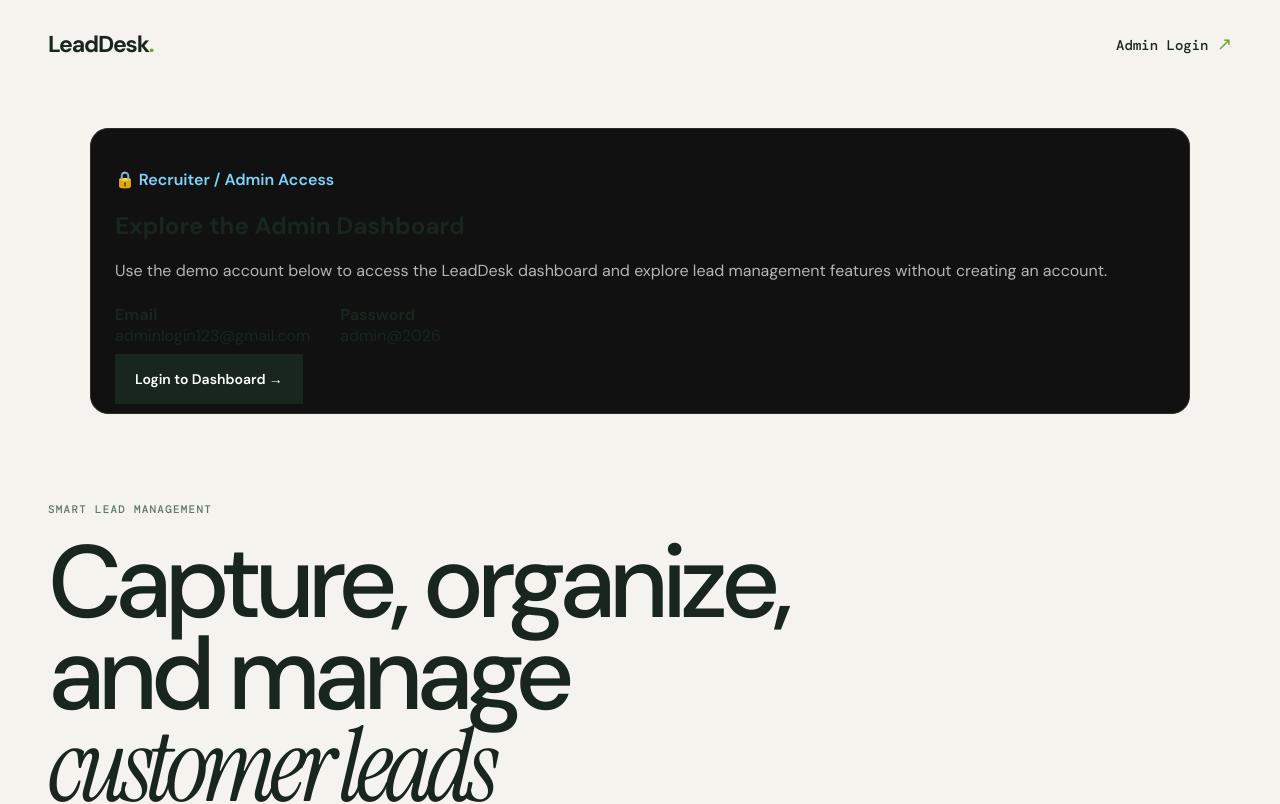
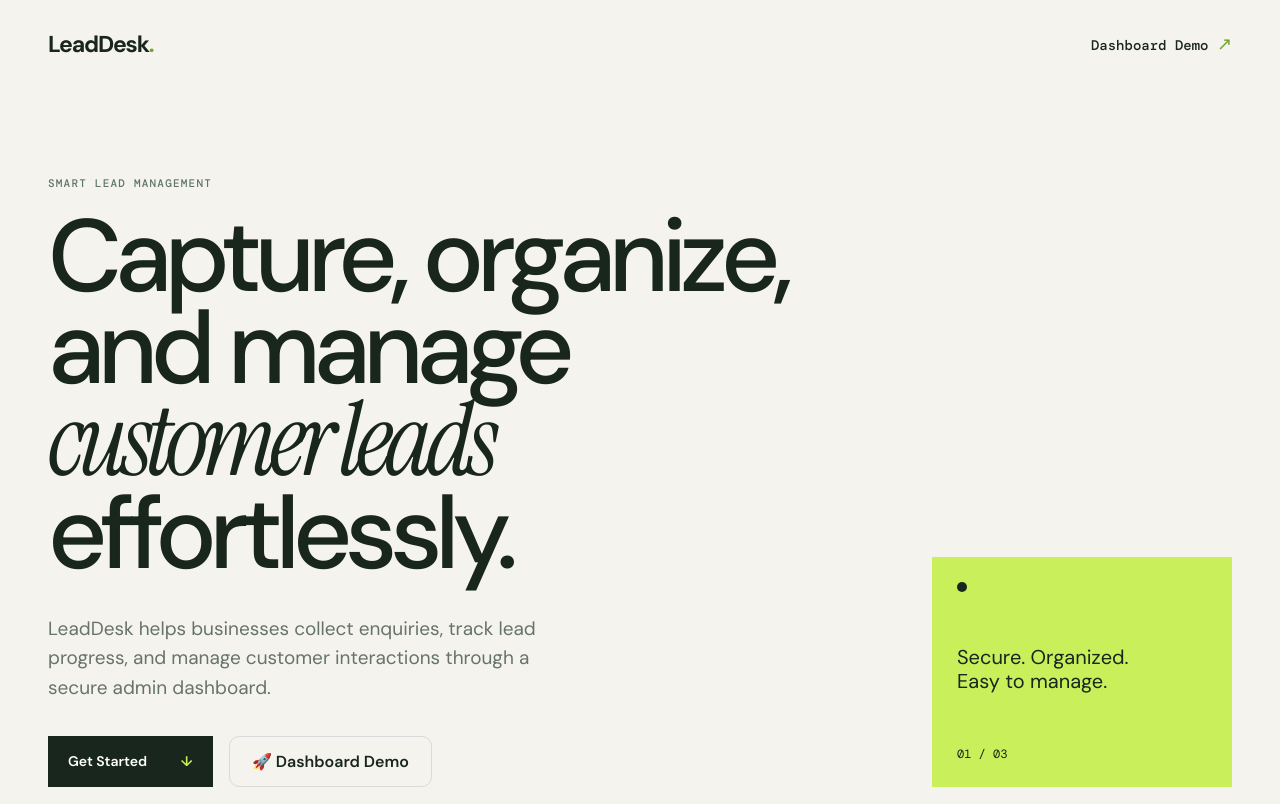
Before and after one commit to harshakph2004/leaddesk-mini, a Next.js app: page / in a window 1280 px wide. Shown: the top 804 px of the page. Built offline with nearby package versions, Linux system fonts and the light colour scheme.

Commit message:
Update page.tsx

```diff
--- a/src/app/page.tsx
+++ b/src/app/page.tsx
@@ -9,71 +9,9 @@
         </a>
 
         <a className="nav-link" href="/login">
-          Admin Login <span>↗</span>
+          Dashboard Demo <span>↗</span>
         </a>
       </nav>
-
-      {/* Recruiter Demo Card */}
-      <section
-        style={{
-          maxWidth: "1100px",
-          margin: "40px auto 0",
-          padding: "24px",
-          border: "1px solid #2d2d2d",
-          borderRadius: "18px",
-          background: "#111",
-        }}
-      >
-        <p
-          style={{
-            color: "#7dd3fc",
-            fontWeight: 600,
-            marginBottom: 8,
-          }}
-        >
-          🔒 Recruiter / Admin Access
-        </p>
-
-        <h2 style={{ marginBottom: 12 }}>
-          Explore the Admin Dashboard
-        </h2>
-
-        <p
-          style={{
-            color: "#b5b5b5",
-            lineHeight: 1.7,
-            marginBottom: 20,
-          }}
-        >
-          Use the demo account below to access the LeadDesk dashboard and
-          explore lead management features without creating an account.
-        </p>
-
-        <div
-          style={{
-            display: "flex",
-            gap: "30px",
-            flexWrap: "wrap",
-            marginBottom: "22px",
-          }}
-        >
-          <div>
-            <strong>Email</strong>
-            <br />
-            adminlogin123@gmail.com
-          </div>
-
-          <div>
-            <strong>Password</strong>
-            <br />
-            admin@2026
-          </div>
-        </div>
-
-        <a className="primary-button" href="/login">
-          Login to Dashboard →
-        </a>
-      </section>
 
       <section id="top" className="hero">
         <div>
@@ -88,9 +26,32 @@
             and manage customer interactions through a secure admin dashboard.
           </p>
 
-          <a className="primary-button inline-button" href="#contact">
-            Get Started <span>↓</span>
-          </a>
+          <div
+            style={{
+              display: "flex",
+              gap: "16px",
+              marginTop: "28px",
+              flexWrap: "wrap",
+            }}
+          >
+            <a className="primary-button inline-button" href="#contact">
+              Get Started <span>↓</span>
+            </a>
+
+            <a
+              href="/login"
+              style={{
+                padding: "14px 22px",
+                border: "1px solid #d9d9d9",
+                borderRadius: "10px",
+                textDecoration: "none",
+                fontWeight: 600,
+                color: "inherit",
+              }}
+            >
+              🚀 Dashboard Demo
+            </a>
+          </div>
         </div>
 
         <aside className="hero-note">
```
